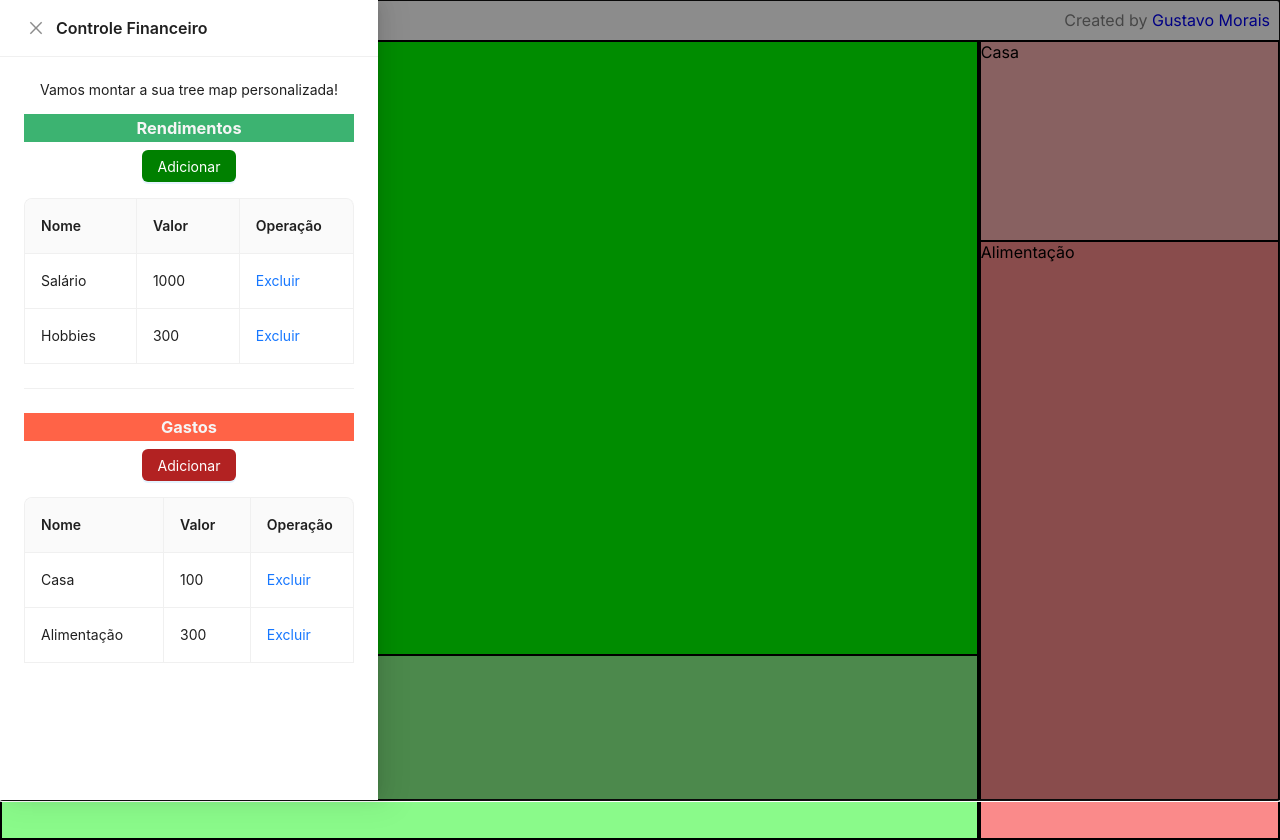
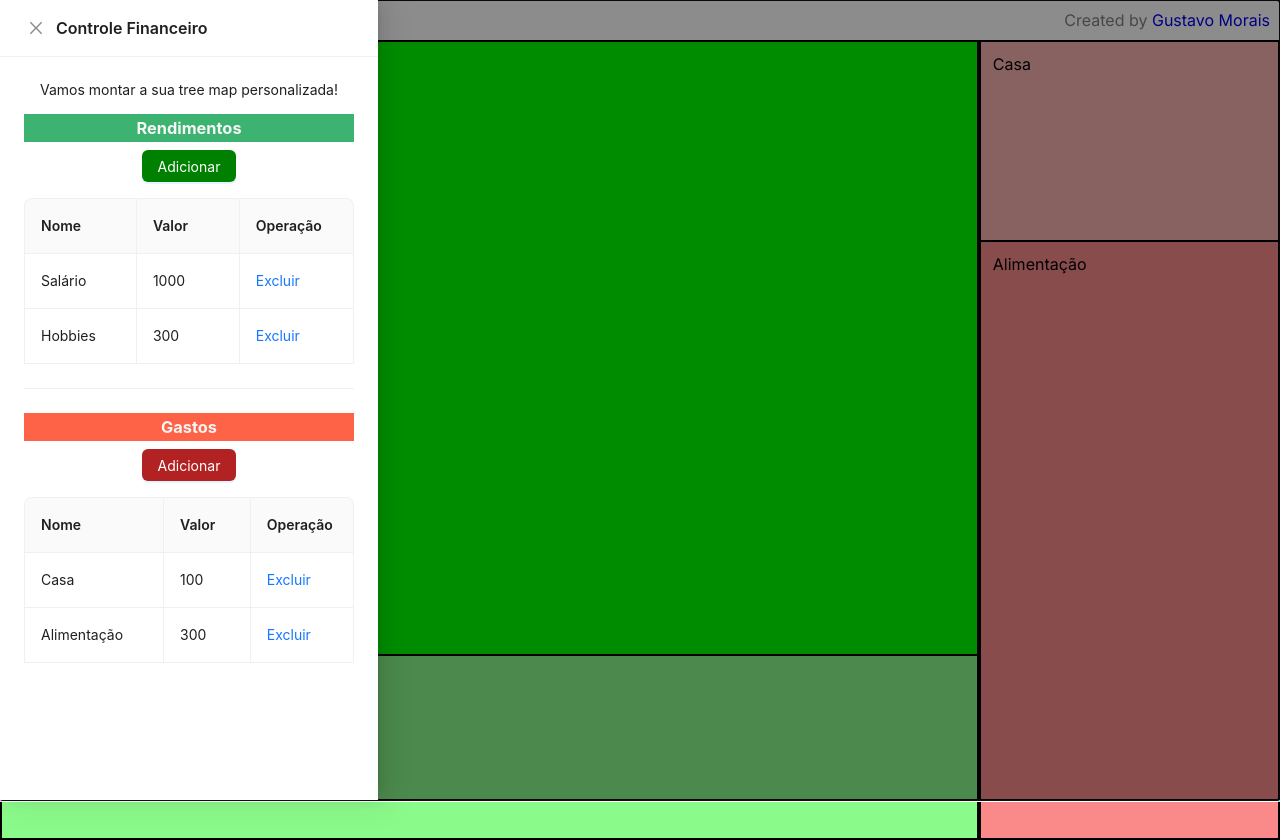
Before and after one commit to GustavoMoraisSantos/tree-map-financial, a Next.js app: page / in a window 1280 px wide. Built offline with nearby package versions, Linux system fonts and the light colour scheme.

Commit message:
Fix: padding do container

```diff
--- a/components/TreeMap.jsx
+++ b/components/TreeMap.jsx
@@ -82,6 +82,7 @@ export const TreeMap = () => {
                 flex: `${calculatePercentage(subcategory.value, totalIncome)}%`,
                 ...calculateColor(subcategory.value, true),
                 border: "1px solid black",
+                padding:'12px'
               }}
             >
               {subcategory.name}
@@ -110,6 +111,7 @@ export const TreeMap = () => {
                 )}%`,
                 ...calculateColor(subcategory.value, false),
                 border: "1px solid black",
+                padding:'12px'
               }}
             >
               {subcategory.name}
```
